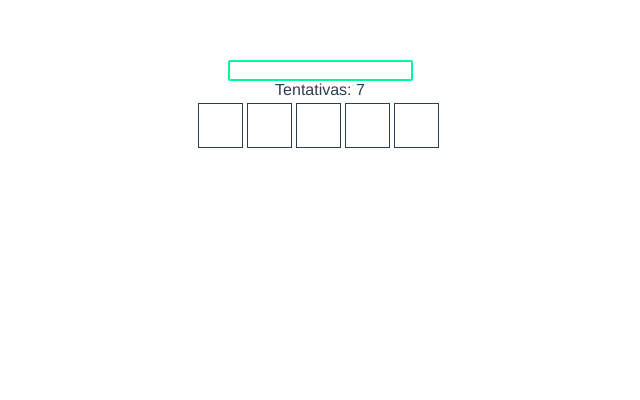
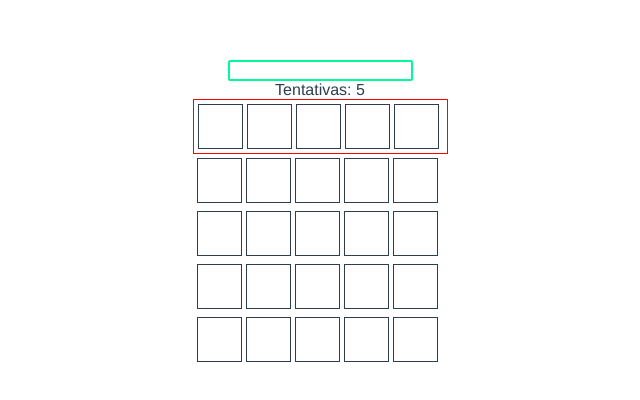
Before and after one commit to rondymesquita/vue-wordle, a Vue app: page / in a window 1280 px wide. Shown: the top 400 px of the page, without its empty margins (320-960 px from the left). Built offline with nearby package versions, Linux system fonts and the light colour scheme.

Commit message:
3 files modified, 1 added

```diff
--- a/src/App.vue
+++ b/src/App.vue
@@ -1,18 +1,20 @@
 <script setup lang="ts">
 import { onMounted, ref, computed, nextTick } from 'vue';
-import { calculate } from './functions';
+import { calculate, resultFromTerm } from './functions';
 import { getWord } from './words';
 
-const maxAttempts = 7;
+const MAX_ATTEMPTS = 5;
+const MAX_TERM_SIZE = 5;
 
 const secretTerm = getWord();
 const input = ref();
 const size = ref(5);
 
-const term = ref(Array(5).fill(' ').join(''));
+const term = ref(Array(MAX_TERM_SIZE).fill(' ').join(''));
 const result = ref();
-const attempts = ref([]);
-const attemptNumber = ref(maxAttempts);
+const attempts = ref([{}, {}, {}, {}, {}]);
+const attemptNumber = ref(MAX_ATTEMPTS);
+const currentRow = ref(0);
 
 const isInputValid = computed(() => {
   return term.value.length === size.value;
@@ -27,7 +29,12 @@ const onType = (event) => {
   if (attemptNumber.value === 0) {
     return;
   }
-  term.value = event.target.value;
+  // term.value = event.target.value;
+
+  attempts.value[currentRow.value].result = resultFromTerm(
+    event.target.value,
+    MAX_TERM_SIZE
+  );
 };
 
 const onSubmit = (event) => {
@@ -83,22 +90,23 @@ const onSubmit = (event) => {
 
   <div class="scroll">
     <Word
-      v-for="attempt in attempts"
+      v-for="(attempt, index) in attempts"
       :key="`${new Date().toISOString()}${attempt.term}`"
       :result="attempt.result"
       :size="size"
       :term="attempt.term"
       :is-revealed="attempt.isRevealed"
+      :is-selected="currentRow === index"
     />
   </div>
   <div>
-    <Word
+    <!-- <Word
       ref="wordComp"
       :term="term"
       :size="size"
       :result="calculate(term, secretTerm)"
       :is-revealed="false"
-    />
+    /> -->
   </div>
 </template>
 
--- a/src/components/Word.vue
+++ b/src/components/Word.vue
@@ -11,6 +11,10 @@ const props = defineProps({
     default: {},
   },
   isRevealed: {
+    type: Boolean,
+    default: false,
+  },
+  isSelected: {
     type: Boolean,
     default: false,
   },
@@ -36,7 +40,7 @@ const letters = computed(() => {
 </script>
 
 <template>
-  <section>
+  <section :class="{ 'word--selected': props.isSelected }">
     <Letter
       v-for="letter in letters"
       :letter="letter.letter"
@@ -53,4 +57,7 @@ section {
   padding: 4px;
   text-transform: uppercase;
 }
+.word--selected {
+  border: 1px solid red;
+}
 </style>
--- a/src/functions.ts
+++ b/src/functions.ts
@@ -1,10 +1,33 @@
+import { Result, ResultItem } from './types';
+
+export const resultFromTerm = (term: string, size: number): Result => {
+  const lettersFromResult: Result = [];
+  for (let i = 0; i < size; i++) {
+    const value = term[i];
+    if (value) {
+      lettersFromResult.push({
+        letter: value,
+        isCorrect: false,
+        isExist: false,
+      });
+    } else {
+      lettersFromResult.push({
+        letter: ' ',
+        isCorrect: false,
+        isExist: false,
+      });
+    }
+  }
+  return lettersFromResult;
+};
+
 export const calculate = (term: string, secretTerm: string) => {
-  const result: any = [];
+  const result: Result = [];
   for (let i = 0; i < term.length; i++) {
     const letter = term[i];
     const isCorrect = letter === secretTerm[i];
     const isExist = secretTerm.includes(letter) && !isCorrect;
-    const letterResult = {
+    const letterResult: ResultItem = {
       letter,
       isCorrect,
       isExist,
--- /dev/null
+++ b/src/types.ts
@@ -0,0 +1,9 @@
+export interface ResultItem {
+  letter: string;
+  isCorrect: boolean;
+  isExist: boolean;
+}
+
+export type Result = Array<ResultItem>;
+
+// export interface Word
```
